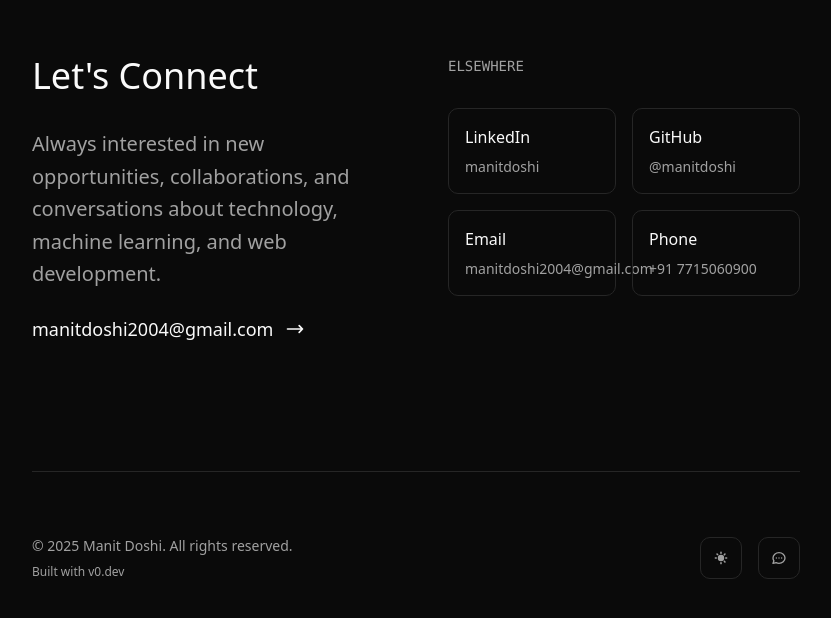
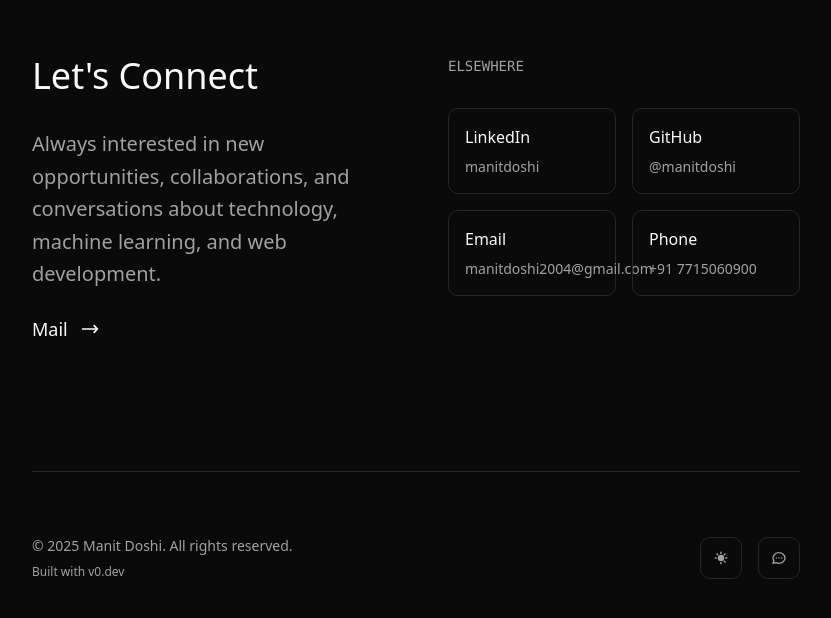
Before and after one commit to manitdoshi/manit, a Next.js app in the folder minimal-portfolio/: page / in a window 1280 px wide. Shown: the part 2794-3412 px from the top of the page, without its empty margins (224-1055 px from the left). Built offline with nearby package versions, Linux system fonts and the light colour scheme.

Commit message:
Update page.tsx

```diff
--- a/minimal-portfolio/app/page.tsx
+++ b/minimal-portfolio/app/page.tsx
@@ -274,7 +274,7 @@ export default function Home() {
                     href="mailto:manitdoshi2004@gmail.com"
                     className="group flex items-center gap-3 text-foreground hover:text-muted-foreground transition-colors duration-300"
                   >
-                    <span className="text-base sm:text-lg">manitdoshi2004@gmail.com</span>
+                    <span className="text-base sm:text-lg">Mail</span>
                     <svg
                       className="w-5 h-5 transform group-hover:translate-x-1 transition-transform duration-300"
                       fill="none"
```
